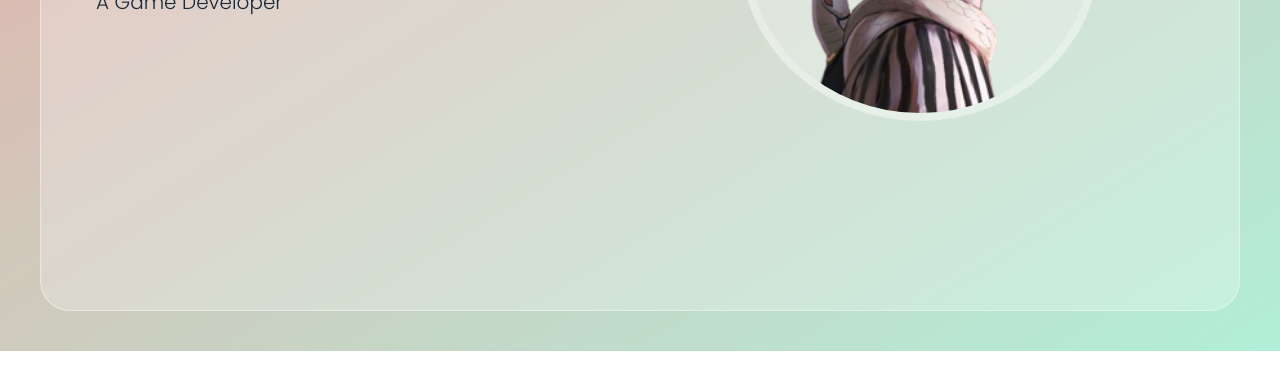
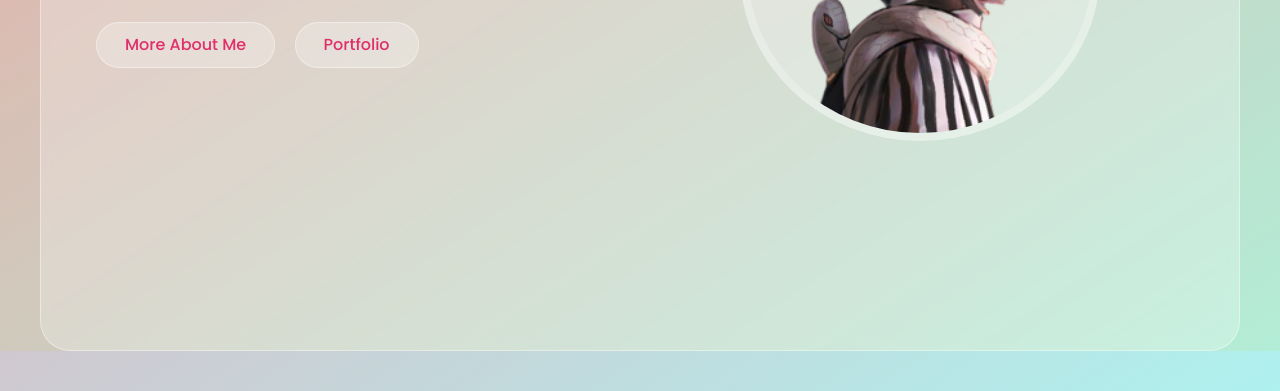
Before and after one commit to Kibria7/Kib-Portfolio, a plain HTML site: page index.html in a window 1280 px wide. Shown: the part 449-840 px from the top of the page. Before the commit the page ends 800 px from the top, so only its background shows below. Drawn offline with Linux system fonts and the light colour scheme.

Commit message:
added buttons and a scrollbar
added two homepage buttons ('more about me' button and 'portfolio' button) and added a custom scrollbar on the right side of the screen in index.html

```diff
--- a/css/style.css
+++ b/css/style.css
@@ -58,6 +58,10 @@ body::before {
   opacity: 0.12;
 }
 
+a {
+  text-decoration: none;
+}
+
 h1,
 h2 {
   font-weight: 600;
@@ -77,8 +81,9 @@ img {
 section {
   background-color: var(--white-alpha-25);
   border: 1px solid var(--white-alpha-40);
-  min-height: 90vh;
+  min-height: 95vh;
   border-radius: 30px;
+  backdrop-filter: var(--backdrop-filter-blur);
 }
 
 .main {
@@ -98,6 +103,55 @@ section {
 
 .align-items-center {
   align-items: center;
+}
+
+/* ---------- Custom Scrollbar ---------- */
+::-webkit-scrollbar {
+  width: 5px;
+}
+::-webkit-scrollbar-track {
+  background-color: var(--white);
+}
+::-webkit-scrollbar-thumb {
+  background-color: var(--main-color);
+}
+
+/* ---------- Button ---------- */
+.btn {
+  line-height: 1.5;
+  background-color: var(--white-alpha-25);
+  border: 1px solid var(--white-alpha-40);
+  padding: 10px 28px;
+  display: inline-block;
+  border-radius: 30px;
+  color: var(--main-color);
+  font-weight: 500;
+  text-transform: capitalize;
+  font-family: inherit;
+  font-size: 16px;
+  cursor: pointer;
+  user-select: none;
+  position: relative;
+  overflow: hidden;
+  vertical-align: middle;
+  transition: color 0.3s ease;
+}
+.btn::before {
+  content: "";
+  position: absolute;
+  left: 0;
+  top: 0;
+  height: 100%;
+  width: 0%;
+  background-color: var(--main-color);
+  z-index: -1;
+  transition: width 0.3s ease;
+}
+.btn:hover::before {
+  width: 100%;
+}
+.btn:hover {
+  color: var(--white);
 }
 
 /* ---------- Home ---------- */
@@ -123,6 +177,10 @@ section {
   font-size: 20px;
   text-transform: capitalize;
   font-weight: 300;
+  margin: 0 0 30px 0;
+}
+.home-text .btn {
+  margin: 0 15px 15px 0;
 }
 
 .home-img .img-box {
--- a/index.html
+++ b/index.html
@@ -18,7 +18,9 @@
                     <div class="home-text">
                         <p>Hello, I'm</p>
                         <h1>Golam Kibria</h1>
-                        <h2>A Game Developer</h2>
+                        <h2>a game developer</h2>
+                        <a href="#" class="btn">More about me</a>
+                        <a href="#" class="btn">Portfolio</a>
                     </div>
                     <div class="home-img">
                         <div class="img-box">
```
